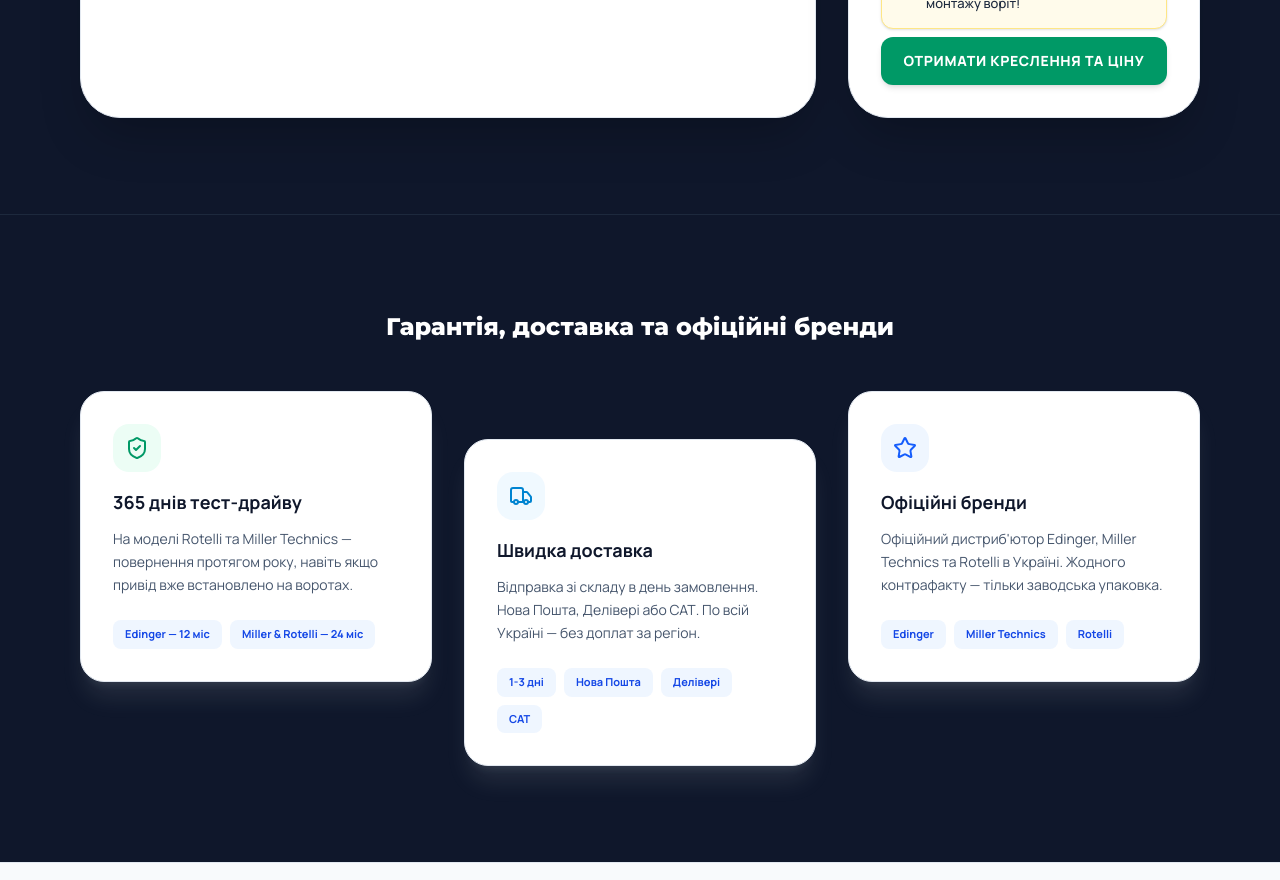
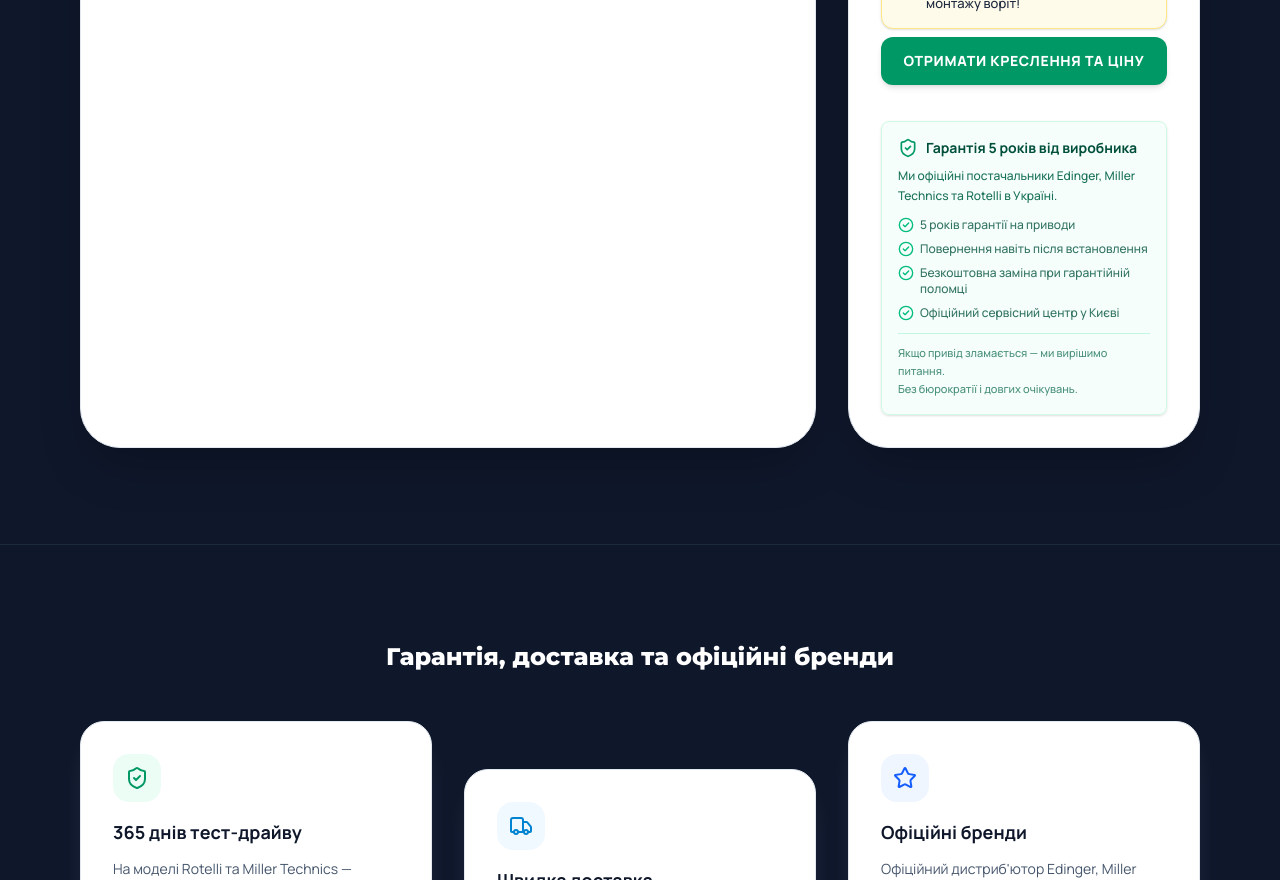
Before and after one commit to alex-calc/gate, a React (Vite) app: page / in a window 1280 px wide. Shown: the part 1920-2800 px from the top of the page. Built offline with nearby package versions, Linux system fonts and the light colour scheme.

Commit message:
feat: add guarantee information block below checkout button to increase trust

```diff
--- a/src/App.tsx
+++ b/src/App.tsx
@@ -885,6 +885,26 @@ export default function App() {
                   className="w-full bg-emerald-600 hover:bg-emerald-700 text-white font-extrabold py-3.5 px-4 rounded-xl transition-all shadow-md active:scale-[0.98] text-sm uppercase tracking-wider">
                   Отримати креслення та ціну
                 </button>
+
+                {/* Блок Гарантії */}
+                <div className="mt-5 bg-emerald-50/50 border border-emerald-100 rounded-lg p-4 text-sm shadow-sm">
+                  <div className="font-bold text-emerald-900 mb-2 flex items-center gap-2">
+                    <ShieldCheck className="w-5 h-5 text-emerald-600 shrink-0" />
+                    Гарантія 5 років від виробника
+                  </div>
+                  <p className="text-xs mb-3 text-emerald-800/90 font-medium leading-relaxed">
+                    Ми офіційні постачальники Edinger, Miller Technics та Rotelli в Україні.
+                  </p>
+                  <ul className="text-xs space-y-2 mb-3 text-emerald-900/80 font-medium">
+                    <li className="flex items-start gap-1.5"><CheckCircle2 className="w-4 h-4 text-emerald-500 shrink-0" /> 5 років гарантії на приводи</li>
+                    <li className="flex items-start gap-1.5"><CheckCircle2 className="w-4 h-4 text-emerald-500 shrink-0" /> Повернення навіть після встановлення</li>
+                    <li className="flex items-start gap-1.5"><CheckCircle2 className="w-4 h-4 text-emerald-500 shrink-0" /> Безкоштовна заміна при гарантійній поломці</li>
+                    <li className="flex items-start gap-1.5"><CheckCircle2 className="w-4 h-4 text-emerald-500 shrink-0" /> Офіційний сервісний центр у Києві</li>
+                  </ul>
+                  <p className="text-[11px] text-emerald-800/70 border-t border-emerald-200/60 pt-2.5 leading-relaxed font-medium">
+                    Якщо привід зламається — ми вирішимо питання.<br/>Без бюрократії і довгих очікувань.
+                  </p>
+                </div>
               </form>
             ) : (
               <div className="bg-emerald-50 border border-emerald-200 p-5 sm:p-6 rounded-2xl shadow-xl text-center text-sm text-emerald-900 relative overflow-hidden animate-fadeIn">
```
